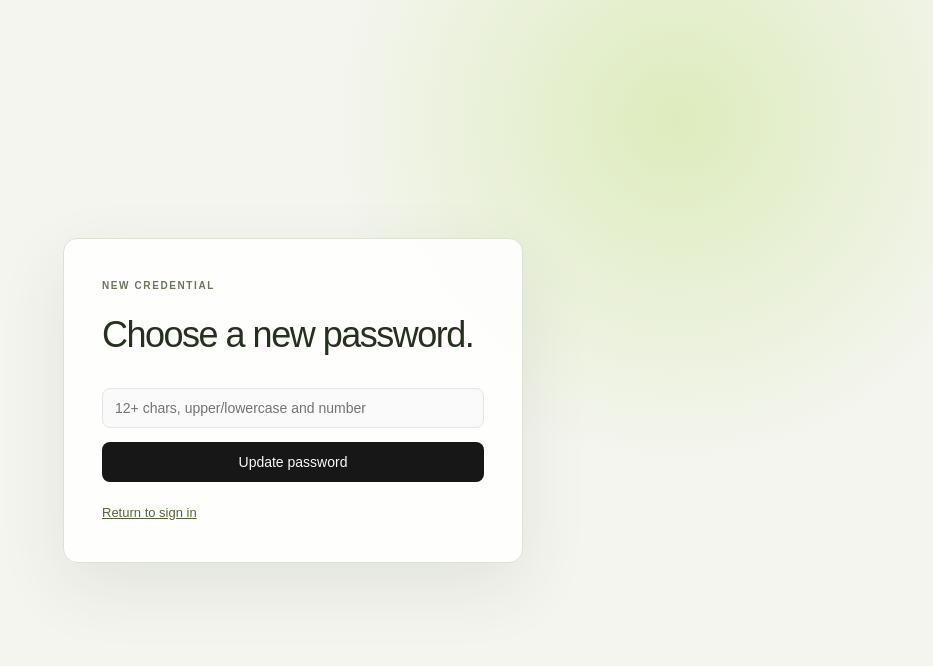
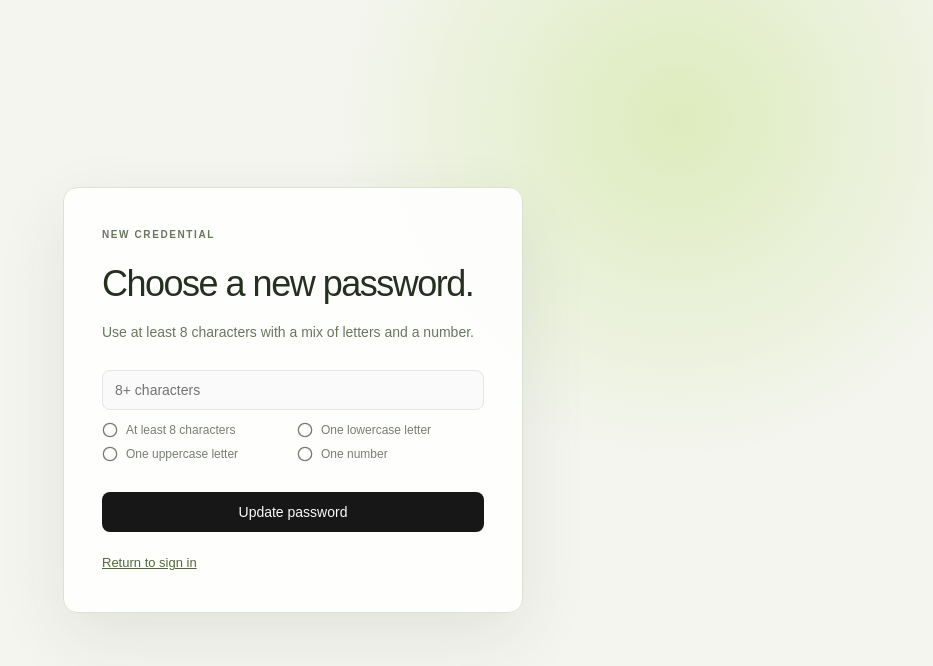
Before and after one commit to masharzy/theunpirator, a Next.js app in the folder apps/dashboard/: page /reset-password in a window 1280 px wide. Shown: the top 666 px of the page, without its empty margins (347-1280 px from the left). Built offline with nearby package versions, Linux system fonts and the light colour scheme; no server answers.

Commit message:
feat: improve reset password validation and feedback

```diff
--- a/apps/dashboard/app/reset-password/page.js
+++ b/apps/dashboard/app/reset-password/page.js
@@ -1,43 +1,70 @@
 "use client";
+
 import Link from "next/link";
 import { useState } from "react";
 import { api } from "@/lib/api";
 import { Button } from "@/components/ui/button";
 import { Input } from "@/components/ui/input";
+import { PasswordChecklist, passwordIsValid } from "@/components/password-checklist";
+
 export default function ResetPassword() {
-  const [password, setPassword] = useState(""),
-    [message, setMessage] = useState("");
+  const [password, setPassword] = useState("");
+  const [error, setError] = useState("");
+  const [success, setSuccess] = useState("");
+  const [busy, setBusy] = useState(false);
+
   async function submit(e) {
     e.preventDefault();
+    setError("");
+    setSuccess("");
+    if (!passwordIsValid(password)) {
+      setError("Complete all password requirements below.");
+      return;
+    }
     const token = new URLSearchParams(window.location.search).get("token") || "";
+    if (!token) {
+      setError("This reset link is missing or invalid. Request a new password reset email.");
+      return;
+    }
+    setBusy(true);
     try {
       const data = await api("/v1/auth/reset-password", {
         method: "POST",
         body: JSON.stringify({ token, password }),
       });
-      setMessage(data.message);
+      setSuccess(data.message);
     } catch (e) {
-      setMessage(e.message);
+      setError(e.message || "We could not update your password. Please request a new reset link.");
+    } finally {
+      setBusy(false);
     }
   }
+
   return (
     <main className="auth-stage">
       <section className="auth-panel">
         <p className="eyebrow">NEW CREDENTIAL</p>
         <h1>Choose a new password.</h1>
-        <form onSubmit={submit}>
-          <Input
-            type="password"
-            minLength={12}
-            pattern="(?=.*[a-z])(?=.*[A-Z])(?=.*[0-9]).{12,}"
-            placeholder="12+ chars, upper/lowercase and number"
-            value={password}
-            onChange={(e) => setPassword(e.target.value)}
-            required
-          />
-          <Button>Update password</Button>
+        <p className="mt-2 text-sm text-[#687260]">Use at least 8 characters with a mix of letters and a number.</p>
+        <form onSubmit={submit} noValidate className="mt-6 space-y-4">
+          <div>
+            <Input
+              type="password"
+              placeholder="8+ characters"
+              value={password}
+              onChange={(e) => {
+                setPassword(e.target.value);
+                setError("");
+              }}
+              autoComplete="new-password"
+              aria-invalid={Boolean(error)}
+            />
+            <PasswordChecklist value={password} />
+          </div>
+          {error && <p role="alert" className="text-sm text-red-600">{error}</p>}
+          {success && <p role="status" className="text-sm text-emerald-700">{success}</p>}
+          <Button disabled={busy}>{busy ? "Updating…" : "Update password"}</Button>
         </form>
-        {message && <p role="status">{message}</p>}
         <Link href="/login">Return to sign in</Link>
       </section>
     </main>
```
